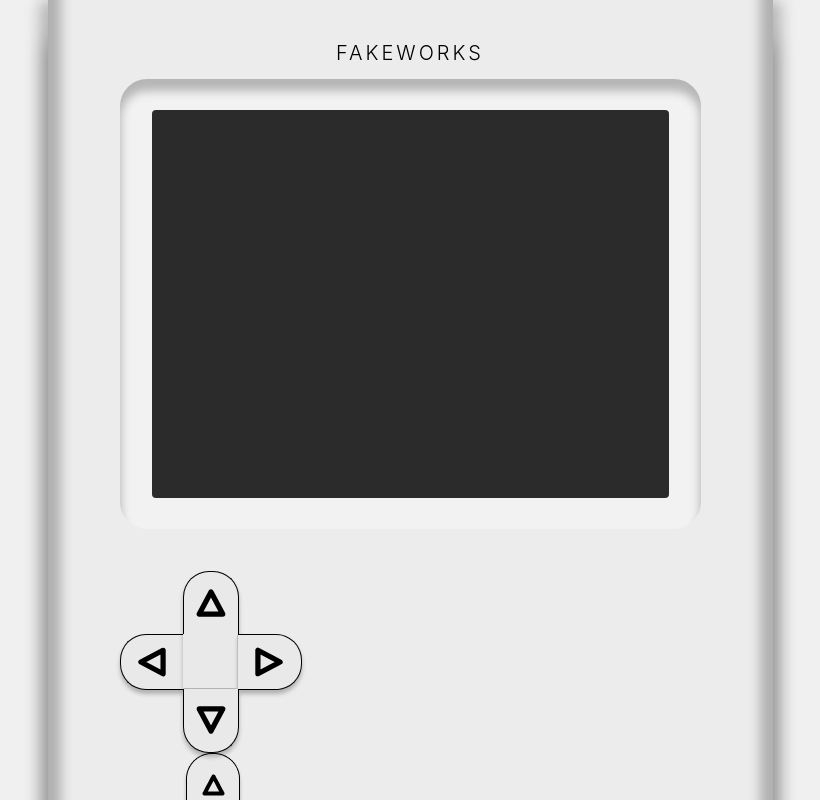
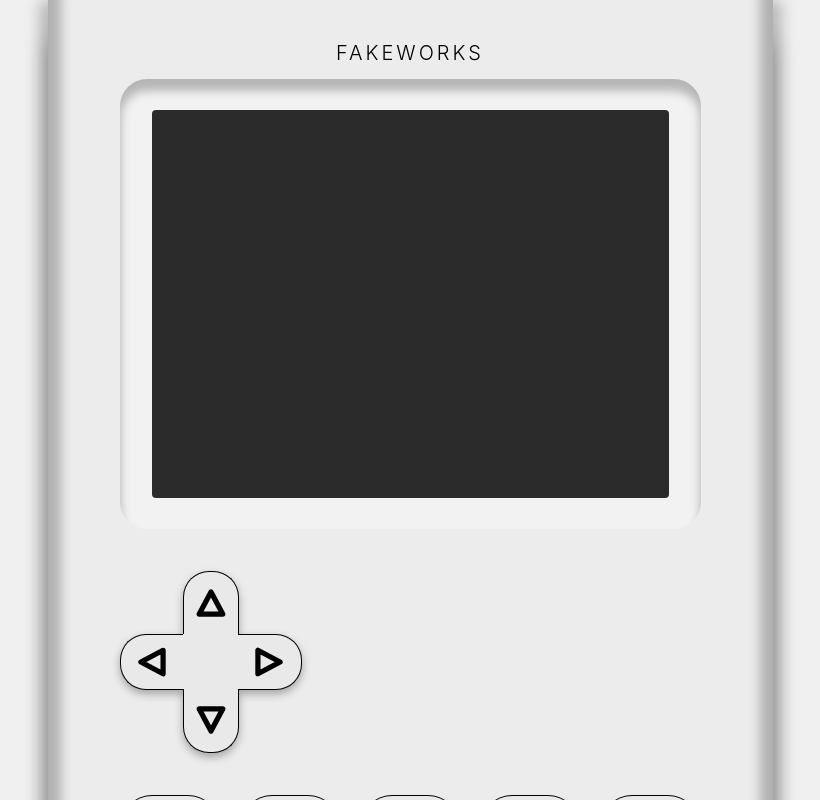
Before and after one commit to Nathan-Toigo/FakeWorks, an Angular app in the folder application/frontend/: page / in a window 1280 px wide. Shown: the top 800 px of the page, without its empty margins (230-1050 px from the left). Built offline with nearby package versions, Linux system fonts and the light colour scheme.

Commit message:
fix control box shadow

```diff
--- a/application/frontend/src/app/shared/control/control.component.html
+++ b/application/frontend/src/app/shared/control/control.component.html
@@ -13,5 +13,3 @@
         <img src="/assets/arrow.svg" alt="">
     </div>
 </div>
-
-<img src="/assets/fleche.png" alt="">
--- a/application/frontend/src/app/shared/control/control.component.scss
+++ b/application/frontend/src/app/shared/control/control.component.scss
@@ -3,12 +3,14 @@
     width: 182px;
     height: 182px;
     aspect-ratio: 1/1;
+    background-image: "/assets/fleche.png";
+    filter: drop-shadow(0 4px 4px rgba(0, 0, 0, 0.3));
     .arrow{
         position: absolute;
         display: flex;
         align-items: center;
         justify-content: center;
-        box-shadow: 0px 4px 4px 0px rgba(0, 0, 0, 0.25);
+        // box-shadow: 0px 4px 4px 0px rgba(0, 0, 0, 0.25);
         background-color: #E9E9E9;
         &#left{
             width: 63px;
@@ -66,8 +68,8 @@
             }
         }
         &#center{
-            width: 54px;
-            height: 54px;
+            width: 55px;
+            height: 55px;
             top: 63px;
             left: 63px;
         }
```
